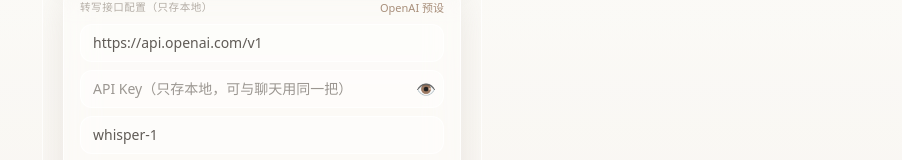
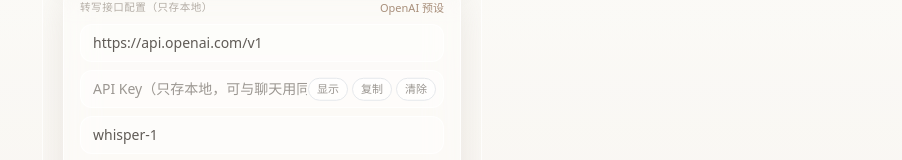
Before and after one commit to mxu88945-lgtm/burne-home-core, a React (Vite) app: page /#/settings/stt in a window 1280 px wide. Shown: the part 150-310 px from the top of the page, without its empty margins (378-1280 px from the left). Built offline with nearby package versions, Linux system fonts and the light colour scheme; no server answers; a web font is replaced by a local one.

Commit message:
feat: 密钥输入框右侧改为「显示 / 复制 / 清除」胶囊（全站 PasswordInput）

```diff
--- a/src/components/ui/PasswordInput.tsx
+++ b/src/components/ui/PasswordInput.tsx
@@ -1,22 +1,60 @@
-import { useState, type InputHTMLAttributes } from 'react'
+import { useRef, useState, type InputHTMLAttributes } from 'react'
 
-/** 密码输入框：右侧 👁 点一下显示/隐藏明文。其余用法同普通 input。 */
+/**
+ * 密钥 / 密码输入框：右侧「显示 · 复制 · 清除」三个小胶囊（照顾祁砚）。其余用法同普通 input。
+ * 清除走原生 setter + input 事件，受控组件的 onChange 也能收到。
+ */
 export default function PasswordInput({
   className = '',
   ...props
 }: InputHTMLAttributes<HTMLInputElement>) {
   const [show, setShow] = useState(false)
+  const [copied, setCopied] = useState(false)
+  const ref = useRef<HTMLInputElement>(null)
+
+  async function copy() {
+    const v = ref.current?.value ?? ''
+    if (!v) return
+    try {
+      await navigator.clipboard.writeText(v)
+    } catch {
+      // 老 iOS 兜底：选中后 execCommand
+      const el = ref.current!
+      const prev = el.type
+      el.type = 'text'
+      el.select()
+      document.execCommand('copy')
+      el.type = prev
+      el.blur()
+    }
+    setCopied(true)
+    setTimeout(() => setCopied(false), 1200)
+  }
+
+  function clear() {
+    const el = ref.current
+    if (!el || !el.value) return
+    const setter = Object.getOwnPropertyDescriptor(HTMLInputElement.prototype, 'value')?.set
+    setter?.call(el, '')
+    el.dispatchEvent(new Event('input', { bubbles: true }))
+    el.focus()
+  }
+
+  const pill = 'rounded-full border border-line/70 bg-white/60 px-2 py-0.5 text-[11px] text-muted active:scale-95'
   return (
     <div className="relative">
-      <input {...props} type={show ? 'text' : 'password'} className={className + ' pr-11'} />
-      <button
-        type="button"
-        onClick={() => setShow((s) => !s)}
-        aria-label={show ? '隐藏' : '显示'}
-        className="absolute right-2 top-1/2 -translate-y-1/2 text-base text-muted active:scale-90"
-      >
-        {show ? '🙈' : '👁️'}
-      </button>
+      <input {...props} ref={ref} type={show ? 'text' : 'password'} className={className + ' pr-[8.5rem]'} />
+      <div className="absolute right-2 top-1/2 flex -translate-y-1/2 items-center gap-1">
+        <button type="button" onClick={() => setShow((s) => !s)} className={pill}>
+          {show ? '隐藏' : '显示'}
+        </button>
+        <button type="button" onClick={() => void copy()} className={pill}>
+          {copied ? '已复制' : '复制'}
+        </button>
+        <button type="button" onClick={clear} className={pill}>
+          清除
+        </button>
+      </div>
     </div>
   )
 }
```
